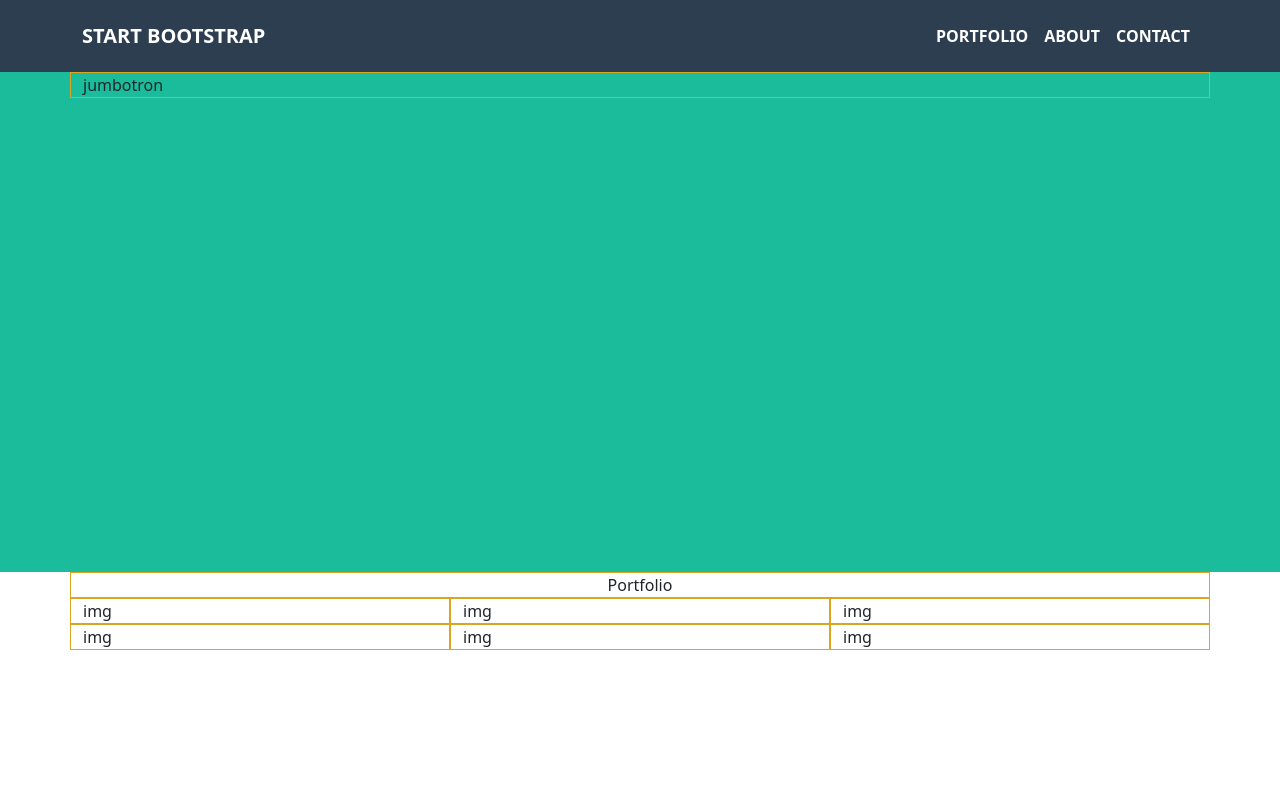
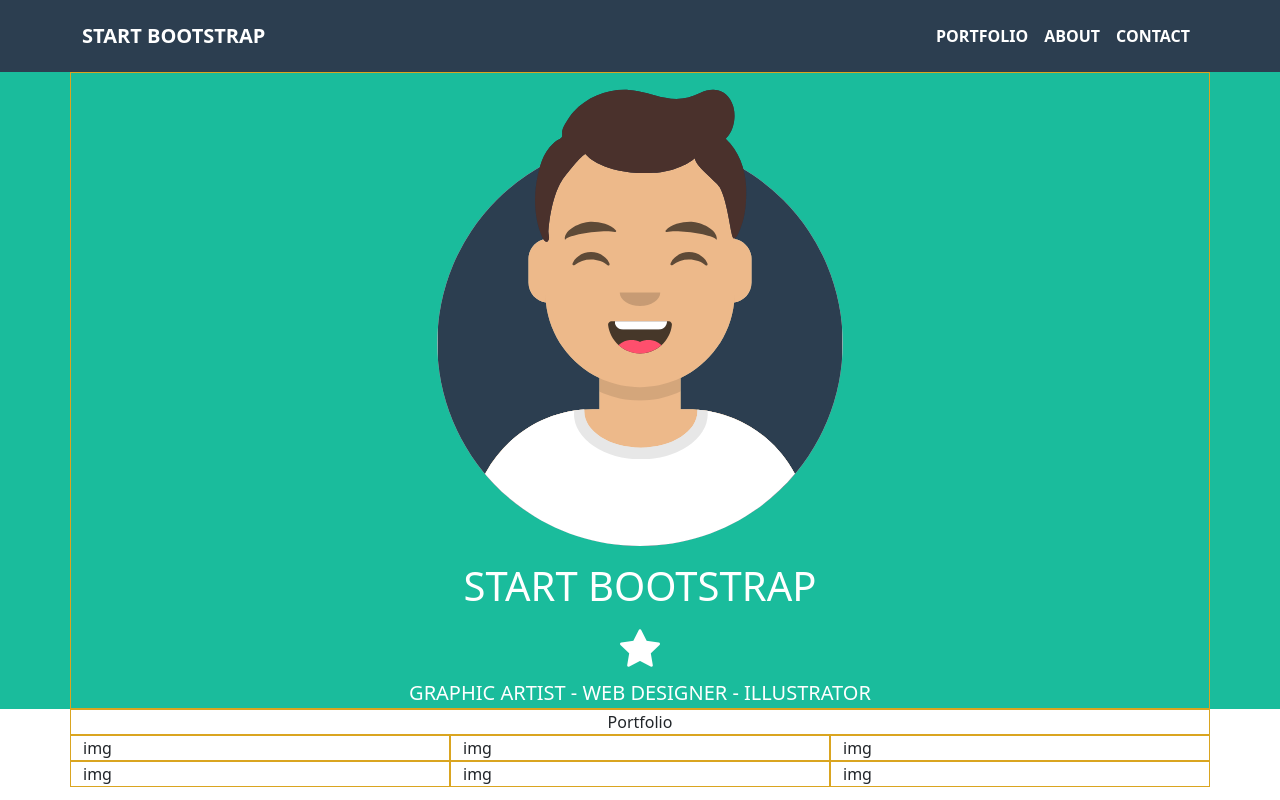
Before and after one commit to DanieleChecchin/html-css-bootstrap-freelancer, a plain HTML site: page index.html in a window 1280 px wide. Shown: the top 800 px of the page. Drawn offline with nearby package versions, Linux system fonts and the light colour scheme.

Commit message:
jumbotron

```diff
--- a/css/style.css
+++ b/css/style.css
@@ -16,8 +16,12 @@ a{
 /* JUMBOTRON */
 
 #jumbotron{
-    min-height: 500px;
+    min-height: 50px;
     background-color: #1ABC9C;
+}
+
+#jumbotron img{
+    width: 40%;
 }
 
 /* PORTFOLIO */
--- a/index.html
+++ b/index.html
@@ -45,7 +45,14 @@
     <section id="jumbotron">
         <div class="container">
             <div class="row">
-                <div class="col">jumbotron</div>
+                <div class="col text-white text-center">
+                    <figure>
+                        <img src="img/avatar.svg" alt="logo">
+                    </figure>
+                    <h1 class="fs-1">START BOOTSTRAP</h1>
+                    <i class="bi bi-star-fill fs-1"></i>
+                    <div class="fs-5">GRAPHIC ARTIST - WEB DESIGNER - ILLUSTRATOR</div>
+                </div>
             </div>
         </div>
     </section>
```
